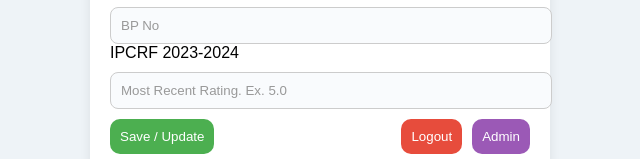
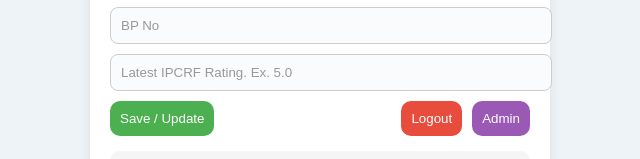
Before and after one commit to asmoreno1971-sudo/teacher-profile, a website: page public/index.html in a window 1280 px wide. Shown: the part 898-1057 px from the top of the page, without its empty margins (320-960 px from the left). Drawn offline with Linux system fonts and the light colour scheme; no server answers; sample sign-in values are in the browser's storage.

```diff
--- a/public/index.html
+++ b/public/index.html
@@ -119,9 +119,8 @@
 <input id="emp" placeholder="Employee No">
 <input id="bp" placeholder="BP No">
 
-<!-- ✅ ONLY ONE IPCRF FIELD REMAINS -->
-<label>IPCRF 2023-2024</label>
-<input id="ipcrf1" placeholder="Most Recent Rating. Ex. 5.0">
+<!-- ✅ ONLY CHANGE HERE -->
+<input id="ipcrf1" placeholder="Latest IPCRF Rating. Ex. 5.0">
 
 <div style="display:flex; justify-content:space-between; gap:10px;">
   <button class="save" onclick="save()">Save / Update</button>
```
